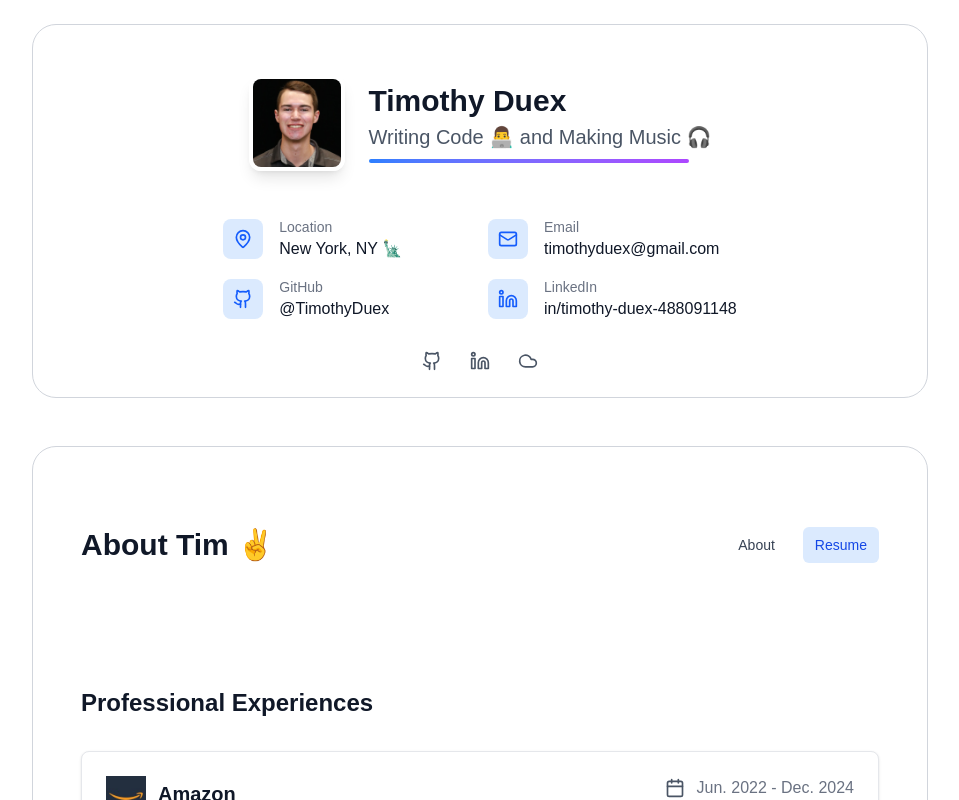
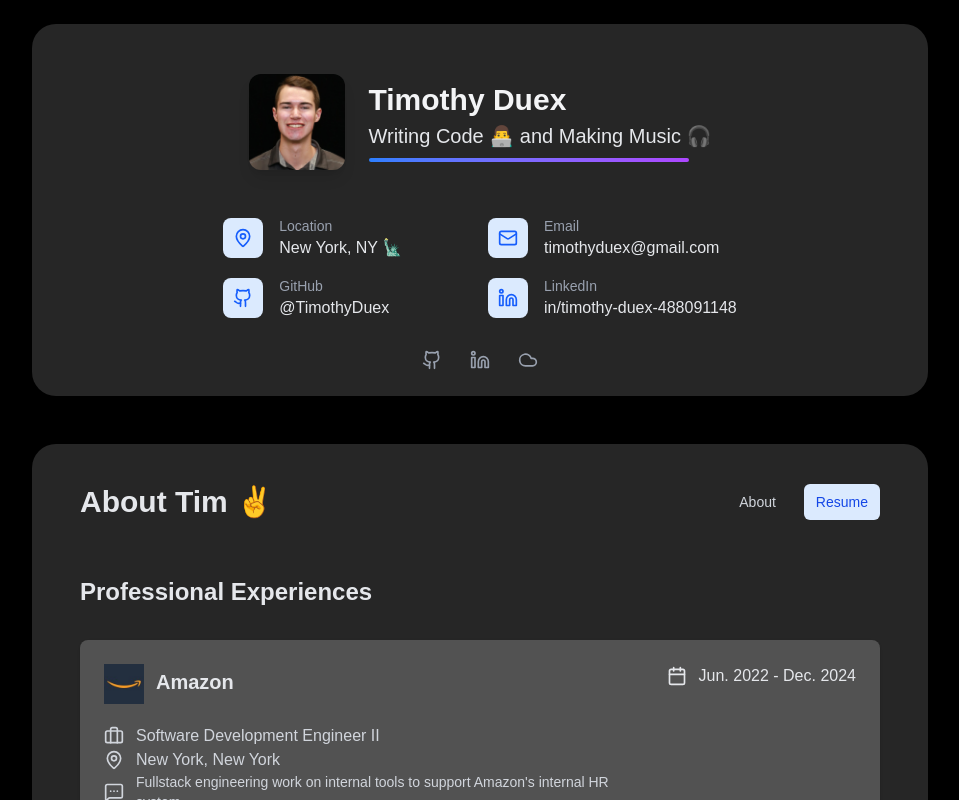
Before and after one commit to TimothyDuex/personal-website, a Next.js app: page / in a window 1280 px wide. Both pictures are taken after a click on the button "Resume". Shown: the top 800 px of the page, without its empty margins (160-1119 px from the left). Built offline with nearby package versions, Linux system fonts and the light colour scheme.

Commit message:
Give site dark color scheme

```diff
--- a/src/app/(components)/AboutSection.tsx
+++ b/src/app/(components)/AboutSection.tsx
@@ -2,22 +2,22 @@ import React from "react";
 
 const AboutSection = () => {
     return (
-        <div className="prose prose-lg max-w-none dark:prose-invert">
-            <div className="bg-gray-50 dark:bg-gray-800 rounded-2xl p-8 mb-8">
-                <p className="text-lg text-gray-700 dark:text-gray-300 leading-relaxed mb-6">
+        <div className="prose prose-lg max-w-none">
+            <div className="rounded-2xl p-8 mb-8">
+                <p className="text-lg text-gray-200 leading-relaxed mb-6">
                     I am a Software Engineer with a strong background in web development, full-stack engineering,
                     distributed systems, and micro-services. My experience in software development encompasses various
                     aspects of engineering, and I thrive on solving complex problems and building robust solutions.
                 </p>
 
-                <p className="text-lg text-gray-700 dark:text-gray-300 leading-relaxed mb-6">
+                <p className="text-lg text-gray-200 leading-relaxed mb-6">
                     Beyond my professional expertise, I have a deep passion for music and music production. Combining my
                     technical skills with my love for music, I aim to explore innovative ways to integrate technology
                     into the music industry. I am dedicated to continuous learning and growth in both the software
                     development field and the world of music.
                 </p>
 
-                <p className="text-lg text-gray-700 dark:text-gray-300 leading-relaxed">
+                <p className="text-lg text-gray-200 leading-relaxed mb-6">
                     Feel free to connect with me to discuss opportunities where I can leverage my technical skills and
                     passion for music to create impactful and creative solutions.
                 </p>
--- a/src/app/(components)/ContactInfoPanel.tsx
+++ b/src/app/(components)/ContactInfoPanel.tsx
@@ -6,7 +6,7 @@ import ProfilePanel from "./ProfilePanel";
 
 const ContactInfoPanel = () => {
     return (
-        <div className="max-w-4xl mx-6 my-6 px-6 py-4 border border-gray-300 rounded-3xl">
+        <div className="max-w-4xl mx-6 my-6 px-6 py-4 rounded-3xl bg-neutral-800">
             <div className="grid grid-rows-2 gap-3">
                 <div className="flex justify-center items-center">
                     <ProfilePanel/>
@@ -37,16 +37,16 @@ function ContactInfoExplicit() {
                             <contact.icon className="w-5 h-5 text-blue-600"/>
                         </div>
                         <div>
-                            <p className="text-sm font-medium text-gray-500">{contact.label}</p>
+                            <p className="text-sm font-medium text-gray-400">{contact.label}</p>
                             {contact.link ? (
                                 <a
                                     href={contact.link}
-                                    className="text-gray-900 hover:text-blue-600 transition-colors duration-200"
+                                    className="text-gray-200 hover:text-blue-600 transition-colors duration-200"
                                 >
                                     {contact.value}
                                 </a>
                             ) : (
-                                <p className="text-gray-900">{contact.value}</p>
+                                <p className="text-gray-200">{contact.value}</p>
                             )}
                         </div>
                     </div>
@@ -69,7 +69,7 @@ function ContactInfoImplicit() {
                         href={social.url}
                         target="_blank"
                         rel="noopener noreferrer"
-                        className={`w-10 h-10 flex items-center justify-center text-gray-600 ${social.color} transition-colors duration-200`}
+                        className={`w-10 h-10 flex items-center justify-center text-gray-400 ${social.color} transition-colors duration-200`}
                         aria-label={social.label}
                     >
                         <social.icon className="w-5 h-5"/>
--- a/src/app/(components)/IconTextRow.tsx
+++ b/src/app/(components)/IconTextRow.tsx
@@ -10,8 +10,8 @@ interface IconTextRowProps {
 const IconTextRow: React.FC<IconTextRowProps> = ({ icon: Icon, text, className = "" }: IconTextRowProps) => {
     return (
         <div className={`flex items-center gap-3 ${className}`}>
-            <Icon className="w-5 h-5 text-gray-600 flex-shrink-0" />
-            <p className="text-gray-700">{text}</p>
+            <Icon className="w-5 h-5 text-gray-300 flex-shrink-0" />
+            <p className="text-gray-300">{text}</p>
         </div>
     );
 };
--- a/src/app/(components)/NavBar.tsx
+++ b/src/app/(components)/NavBar.tsx
@@ -13,13 +13,13 @@ const NavBar = ({
     ];
 
     return (
-        <nav className={`bg-white dark:bg-gray-900`}>
+        <nav className="">
             {/* About Section */}
-            <div className="max-w-6xl mx-auto px-6 py-16">
+            <div className="max-w-6xl mx-auto px-6 py-6">
                 {/* Section Header */}
                 <div className="flex justify-between mb-6">
                     <div className="text-center">
-                        <h1 className="text-2xl md:text-3xl font-bold text-gray-900 dark:text-white mb-1">
+                        <h1 className="text-2xl md:text-3xl font-bold text-gray-200">
                             About Tim ✌
                         </h1>
                     </div>
@@ -31,8 +31,8 @@ const NavBar = ({
                                 onClick={() => setPage(item.id)}
                                 className={`px-3 py-2 rounded-md text-sm font-medium transition-colors duration-200 ${
                                     page == item.id
-                                        ? 'bg-blue-100 dark:bg-blue-900 text-blue-700 dark:text-blue-200'
-                                        : 'text-gray-700 dark:text-gray-300 hover:bg-gray-100 dark:hover:bg-gray-800 hover:text-gray-900 dark:hover:text-white'
+                                        ? 'bg-blue-100 text-blue-700'
+                                        : 'text-gray-300 hover:bg-gray-100 hover:text-gray-900'
                                 }`}
                             >
                                 {item.name}
--- a/src/app/(components)/ProfessionalExperience.tsx
+++ b/src/app/(components)/ProfessionalExperience.tsx
@@ -21,8 +21,8 @@ const ProfessionalExperience = () => {
 
     return (
         <>
-            <div className="max-w-4xl mx-auto px-6 py-8">
-                <h2 className="text-2xl font-bold text-gray-900 mb-8">Professional Experiences</h2>
+            <div className="max-w-4xl mx-auto px-6 py-2">
+                <h2 className="text-2xl font-bold text-gray-200 mb-8">Professional Experiences</h2>
 
                 <div className="space-y-6">
                     {experiences.map((exp) => (
@@ -41,7 +41,7 @@ function WorkExperienceCard({ experience, openModal }: {experience: WorkExperien
     return (
         <div
             key={experience.id}
-            className="bg-white border border-gray-200 rounded-lg p-6 shadow-sm hover:shadow-md transition-all duration-200 cursor-pointer hover:border-blue-300"
+            className="bg-neutral-600 rounded-lg p-6 shadow-sm hover:shadow-md transition-all duration-200 cursor-pointer"
             onClick={() => openModal(experience)}
         >
             <div className="flex flex-col md:flex-row md:items-start md:justify-between">
@@ -69,7 +69,7 @@ function WorkExperienceCardCompany({ experience }: { experience: WorkExperience
                 height={75} // Optional, but recommended for explicit control
                 className="w-10 h-10 object-contain flex-shrink-0"
             />
-            <h3 className="text-xl font-semibold text-gray-900 mb-1">
+            <h3 className="text-xl font-semibold text-gray-200 mb-1">
                 {experience.company}
             </h3>
         </div>
@@ -79,8 +79,8 @@ function WorkExperienceCardCompany({ experience }: { experience: WorkExperience
 function WorkExperienceCardDescription({experience}: { experience: WorkExperience }) {
     return (
         <div className={`flex items-center gap-3`}>
-            <MessageSquareMore className="w-5 h-5 text-gray-600 flex-shrink-0"/>
-            <p className="text-gray-500 text-sm line-clamp-2">
+            <MessageSquareMore className="w-5 h-5 text-gray-300 flex-shrink-0"/>
+            <p className="text-gray-300 text-sm line-clamp-2">
                 {experience.description}
             </p>
         </div>
@@ -90,8 +90,8 @@ function WorkExperienceCardDescription({experience}: { experience: WorkExperienc
 function WorkExperienceCardPeriod({experience}: { experience: WorkExperience }) {
     return (
         <div className={`flex items-center gap-3`}>
-            <Calendar className="w-5 h-5 text-gray-600 flex-shrink-0"/>
-            <p className="text-gray-500 font-medium text-right">
+            <Calendar className="w-5 h-5 text-gray-200 flex-shrink-0"/>
+            <p className="text-gray-200 font-medium text-right">
                 {experience.period}
             </p>
         </div>
--- a/src/app/(components)/ProfilePanel.tsx
+++ b/src/app/(components)/ProfilePanel.tsx
@@ -8,7 +8,7 @@ const ProfilePanel = () => {
         <div className={`flex items-center space-x-6 p-8 ${profileInfo.className}`}>
             {/* Profile Image */}
             <div className="relative flex-shrink-0">
-                <div className="w-20 h-20 md:w-24 md:h-24 rounded-xl overflow-hidden border-4 border-white shadow-lg">
+                <div className="w-20 h-20 md:w-24 md:h-24 rounded-xl overflow-hidden shadow-lg">
                     <Image
                         src={`/images/${profileInfo.profileImage}`}
                         alt={profileInfo.profileImage}
@@ -21,12 +21,12 @@ const ProfilePanel = () => {
 
             {/* Name */}
             <div className="flex-1">
-                <h1 className="text-2xl md:text-3xl font-bold text-gray-900 dark:text-white mb-1">
+                <h1 className="text-2xl md:text-3xl font-bold text-gray-100 dark:text-white mb-1">
                     {profileInfo.name}
                 </h1>
 
                 {/* Tagline */}
-                <p className="text-lg md:text-xl text-gray-600 dark:text-gray-300 font-medium">
+                <p className="text-lg md:text-xl text-gray-200 font-medium">
                     {profileInfo.tagline}
                 </p>
 
--- a/src/app/page.tsx
+++ b/src/app/page.tsx
@@ -10,15 +10,17 @@ export default function Home() {
     const [page, setPage] = useState(0);
 
     return (
-        <div className="grid justify-center">
-            {/* Contact Info Panel */}
-            <ContactInfoPanel />
-            {/* NavBar */}
-            <div className="max-w-4xl mx-6 my-6 px-6 py-4 border border-gray-300 rounded-3xl">
-                <NavBar page={page} setPage={setPage} />
-                {/* Respective Content to NavBar Selection */}
-                {page == 0 && <AboutSection />}
-                {page == 1 && <ProfessionalExperience/>}
+        <div className="w-screen min-h-screen bg-black">
+            <div className="grid justify-center">
+                {/* Contact Info Panel */}
+                <ContactInfoPanel/>
+                {/* NavBar */}
+                <div className="max-w-4xl mx-6 my-6 px-6 py-4 bg-neutral-800 rounded-3xl">
+                    <NavBar page={page} setPage={setPage}/>
+                    {/* Respective Content to NavBar Selection */}
+                    {page == 0 && <AboutSection/>}
+                    {page == 1 && <ProfessionalExperience/>}
+                </div>
             </div>
         </div>
     );
```
